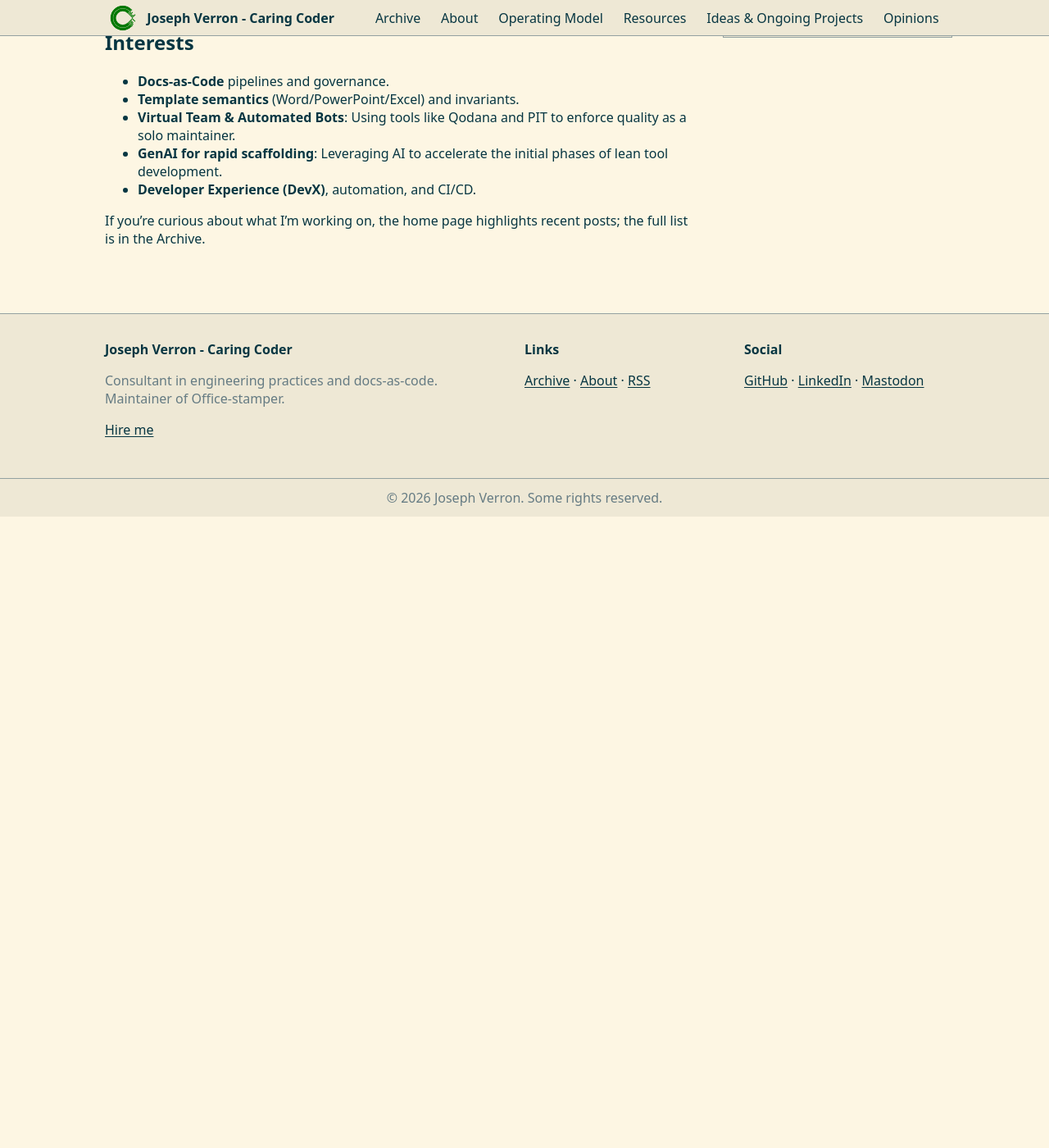
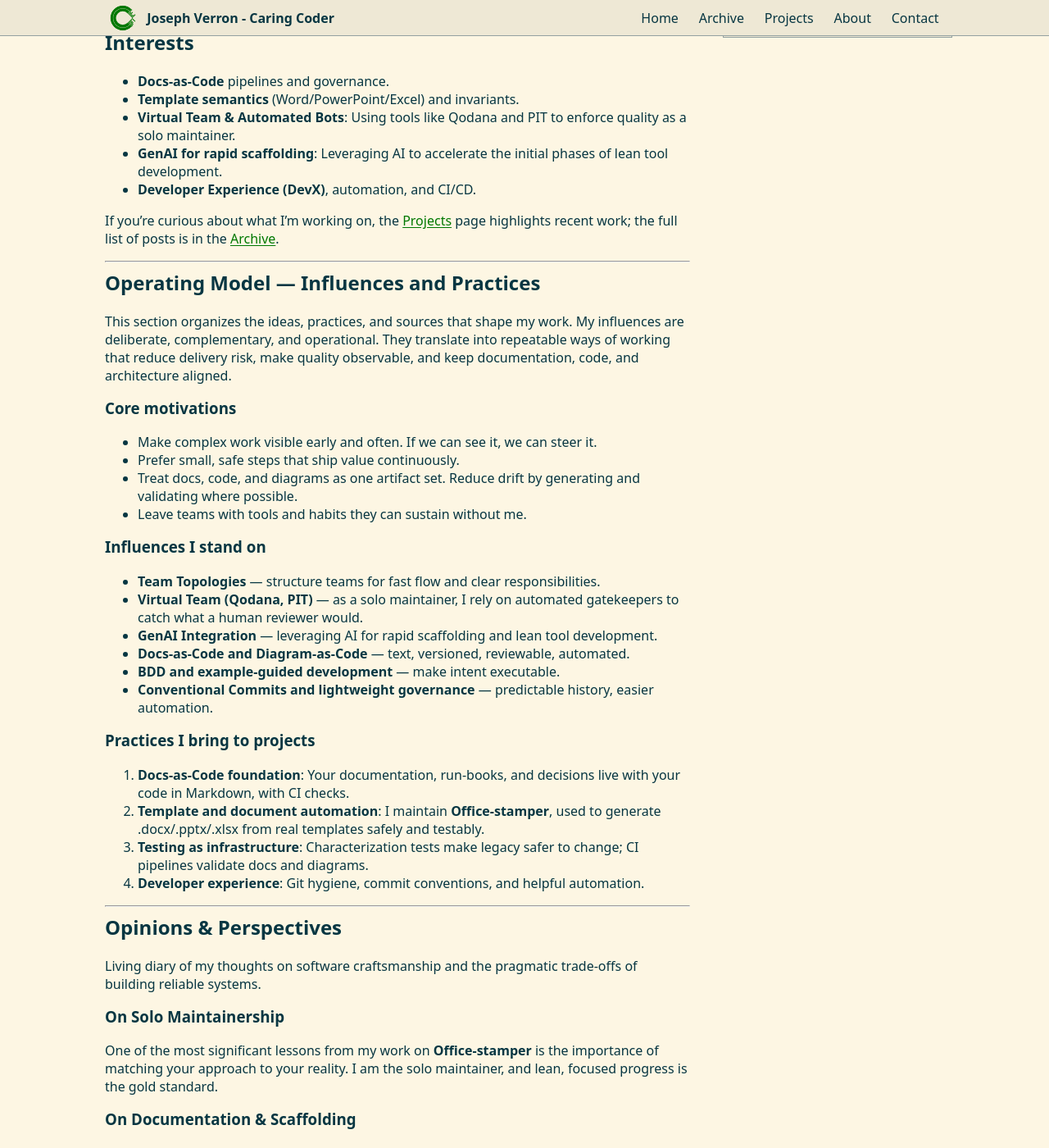
Before and after one commit to verronpro/blog, a Jekyll site: the page built from about.md, in a window 1280 px wide and 1400 px high, scrolled down 494 px. Shown: the whole window at 82% size. Built offline with Jekyll 4.4.1, drawn with Linux system fonts in a browser that asks for light colours; a script that is not in the unit is left out; before the commit the page ends 1124 px from its top, so only the background shows below that; some of the changed text lies outside the part shown.

Commit message:
refactor: consolidate content pages into a unified `projects.md`
- Removed `ideas.md`, `operating-model.md`, and `opinions.md` to streamline navigation.
- Merged relevant sections into `projects.md` and updated descriptions, priorities, and backlog items.
- Updated navigation links and footer to reflect new structure.

```diff
--- a/_includes/footer/custom.html
+++ b/_includes/footer/custom.html
@@ -8,7 +8,14 @@
   </div>
   <nav class="site-footer__links" aria-label="Footer">
     <strong>Links</strong>
-    <p><a href="{{ site.baseurl }}/archive.html">Archive</a> · <a href="{{ site.baseurl }}/about.html">About</a> · <a href="{{ site.baseurl }}{{ site.data.variables.default.paths.rss }}">RSS</a></p>
+    <p>
+      <a href="{{ site.baseurl }}/">Home</a> ·
+      <a href="{{ site.baseurl }}/archive.html">Archive</a> ·
+      <a href="{{ site.baseurl }}/projects.html">Projects</a> ·
+      <a href="{{ site.baseurl }}/about.html">About</a> ·
+      <a href="{{ site.baseurl }}/contact.html">Contact</a> ·
+      <a href="{{ site.baseurl }}{{ site.data.variables.default.paths.rss }}">RSS</a>
+    </p>
   </nav>
   <div>
     <strong>Social</strong>
--- a/_includes/header/cta.html
+++ b/_includes/header/cta.html
@@ -5,9 +5,11 @@
       <span class="text">{{ site.title }}</span>
     </a>
     <nav class="site-header__nav" aria-label="Primary">
+      <a href="{{ site.baseurl }}/">Home</a>
       <a href="{{ site.baseurl }}/archive.html">Archive</a>
+      <a href="{{ site.baseurl }}/projects.html">Projects</a>
       <a href="{{ site.baseurl }}/about.html">About</a>
-      <a href="https://github.com/{{ site.github_username | strip }}">GitHub</a>
+      <a href="{{ site.baseurl }}/contact.html">Contact</a>
       <a href="mailto:{{ site.email | default: 'joseph@verron.pro' }}?subject=Consulting%20inquiry">Hire me</a>
     </nav>
   </div>
--- a/about.md
+++ b/about.md
@@ -21,4 +21,54 @@
 - **GenAI for rapid scaffolding**: Leveraging AI to accelerate the initial phases of lean tool development.
 - **Developer Experience (DevX)**, automation, and CI/CD.
 
-If you're curious about what I'm working on, the home page highlights recent posts; the full list is in the Archive.
+If you're curious about what I'm working on, the [Projects](/projects.html) page highlights recent work; the full list of posts is in the [Archive](/archive.html).
+
+---
+
+## Operating Model — Influences and Practices
+{:#operating-model}
+
+This section organizes the ideas, practices, and sources that shape my work. My influences are deliberate, complementary, and operational. They translate into repeatable ways of working that reduce delivery risk, make quality observable, and keep documentation, code, and architecture aligned.
+
+### Core motivations
+- Make complex work visible early and often. If we can see it, we can steer it.
+- Prefer small, safe steps that ship value continuously.
+- Treat docs, code, and diagrams as one artifact set. Reduce drift by generating and validating where possible.
+- Leave teams with tools and habits they can sustain without me.
+
+### Influences I stand on
+- **Team Topologies** — structure teams for fast flow and clear responsibilities.
+- **Virtual Team (Qodana, PIT)** — as a solo maintainer, I rely on automated gatekeepers to catch what a human reviewer would.
+- **GenAI Integration** — leveraging AI for rapid scaffolding and lean tool development.
+- **Docs‑as‑Code and Diagram‑as‑Code** — text, versioned, reviewable, automated.
+- **BDD and example‑guided development** — make intent executable.
+- **Conventional Commits and lightweight governance** — predictable history, easier automation.
+
+### Practices I bring to projects
+1. **Docs‑as‑Code foundation**: Your documentation, run‑books, and decisions live with your code in Markdown, with CI checks.
+2. **Template and document automation**: I maintain **Office‑stamper**, used to generate .docx/.pptx/.xlsx from real templates safely and testably.
+3. **Testing as infrastructure**: Characterization tests make legacy safer to change; CI pipelines validate docs and diagrams.
+4. **Developer experience**: Git hygiene, commit conventions, and helpful automation.
+
+---
+
+## Opinions & Perspectives
+{:#opinions}
+
+Living diary of my thoughts on software craftsmanship and the pragmatic trade-offs of building reliable systems.
+
+### On Solo Maintainership
+One of the most significant lessons from my work on **Office-stamper** is the importance of matching your approach to your reality. I am the solo maintainer, and lean, focused progress is the gold standard.
+
+### On Documentation & Scaffolding
+**Markdown** remains the undisputed winner for simplicity and ecosystem integration. I use "living documentation" tools—test reports, code scanners, and diagram-as-code (PlantUML, Mermaid, Graphviz)—to keep mental models in sync with reality.
+
+### The Solo Quality Challenge
+I compensate for the lack of a human peer by building a **Virtual Team**: aggressive automated feedback loops (Qodana, PIT), strict test failures, and automated review tools (CodeQL, SonarQube, Renovate).
+
+---
+
+## Resources
+{:#resources}
+
+I maintain a curated catalog of tools, references, and inspirations that I use in my daily work. You can find the full list on the standalone [Resources](/resources.html) page.
```
Also changed, not shown: _data/navigation.yml (+56 -81 lines), contact.md (added, +18 -0 lines), operating-model.md (deleted, +0 -97 lines), opinions.md (deleted, +0 -32 lines), projects.md (renamed from ideas.md, +4 -4 lines), resources.md (+1 -1 lines).
